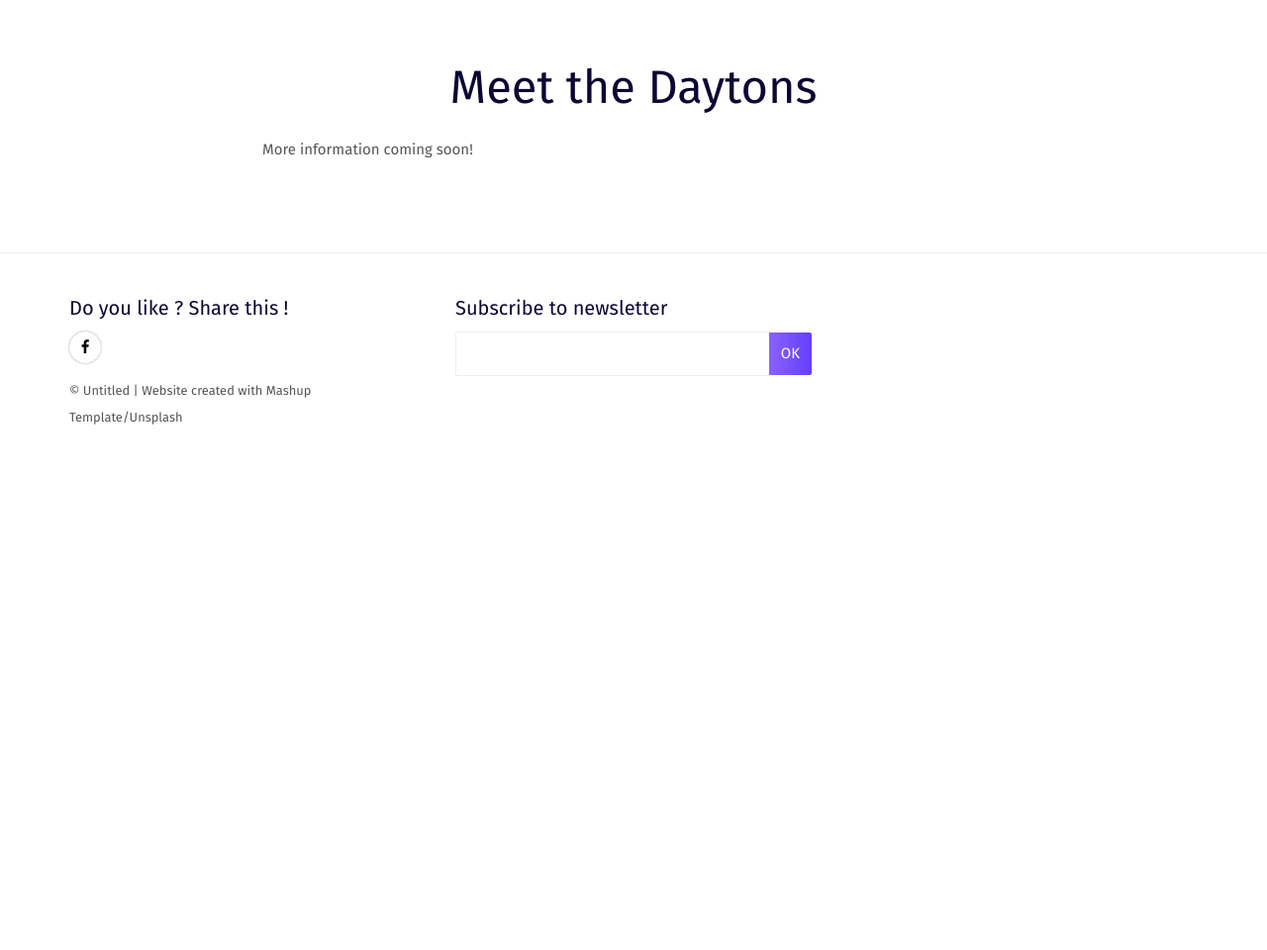
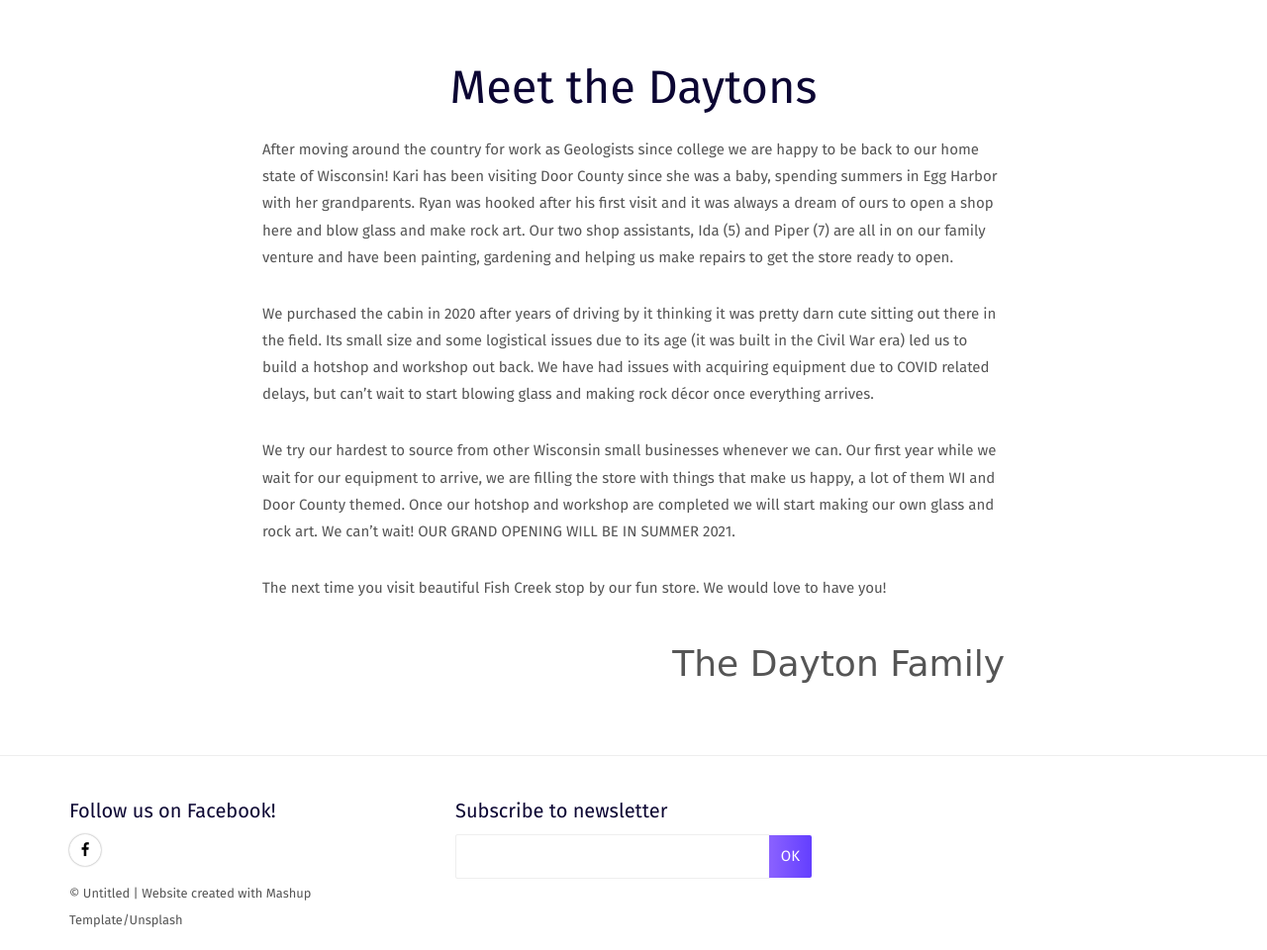
Before and after one commit to coste082/BurntBluffWebsite, a plain HTML site: page about.html in a window 1280 px wide. Shown: the part 960-1920 px from the top of the page at 99% size. Before the commit the page ends 1439 px from the top, so only its background shows below. Drawn offline with Linux system fonts and the light colour scheme; a web font is replaced by a local one.

Commit message:
update about page

```diff
--- a/about.html
+++ b/about.html
@@ -80,8 +80,15 @@
                     <div class="text-center">
                     <h1>Meet the Daytons</h1>
                      </div>
-                        <p class="section-container-spacer">More information coming soon!
-                        </p>
+                     <p class="section-container-spacer">After moving around the country for work as Geologists since college we are happy to be back to our home state of Wisconsin!  Kari has been visiting Door County since she was a baby, spending summers in Egg Harbor with her grandparents.  Ryan was hooked after his first visit and it was always a dream of ours to open a shop here and blow glass and make rock art.  Our two shop assistants, Ida (5) and Piper (7) are all in on our family venture and have been painting, gardening and helping us make repairs to get the store ready to open.
+                    </p>
+                    <p class="section-container-spacer">We purchased the cabin in 2020 after years of driving by it thinking it was pretty darn cute sitting out there in the field.  Its small size and some logistical issues due to its age (it was built in the Civil War era) led us to build a hotshop and workshop out back.  We have had issues with acquiring equipment due to COVID related delays, but can’t wait to start blowing glass and making rock décor once everything arrives.
+                    </p>
+                    <p class="section-container-spacer">We try our hardest to source from other Wisconsin small businesses whenever we can.  Our first year while we wait for our equipment to arrive, we are filling the store with things that make us happy, a lot of them WI and Door County themed.  Once our hotshop and workshop are completed we will start making our own glass and rock art.  We can’t wait!  OUR GRAND OPENING WILL BE IN SUMMER 2021.
+                    </p>
+                    <p class="section-container-spacer">The next time you visit beautiful Fish Creek stop by our fun store.  We would love to have you!
+                    </p>
+                    <small class="signature pull-right">The Dayton Family</small>
 
                     <!-- <div class="row section-container-spacer">
                         <div class="col-md-6">
@@ -124,7 +131,7 @@
                     </div> -->
 
                     <div class="col-md-4">
-                        <h4>Do you like ? Share this !</h4>
+                        <h4>Follow us on Facebook!</h4>
                         <p>
                             <a href="https://www.facebook.com/Burnt-Bluff-Stone-and-Glass-101607128754302" class="social-round-icon white-round-icon fa-icon" title="">
                             <i class="fa fa-facebook" aria-hidden="true"></i>
```
Also changed, not shown: blog.html (+1 -1 lines), contact.html (+1 -1 lines), download.html (+1 -1 lines), index.html (+1 -1 lines).
